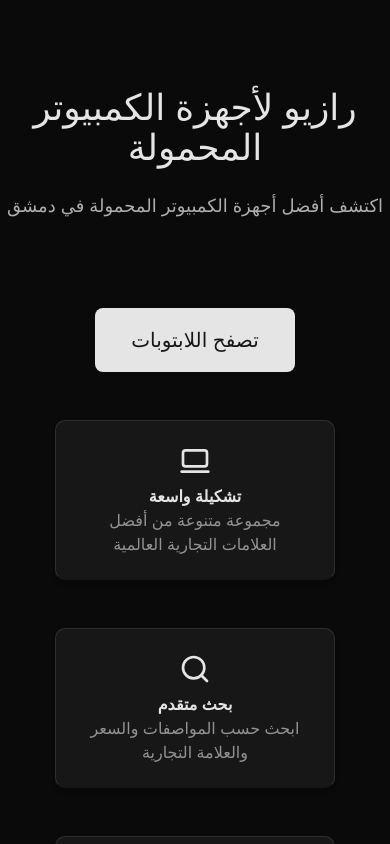
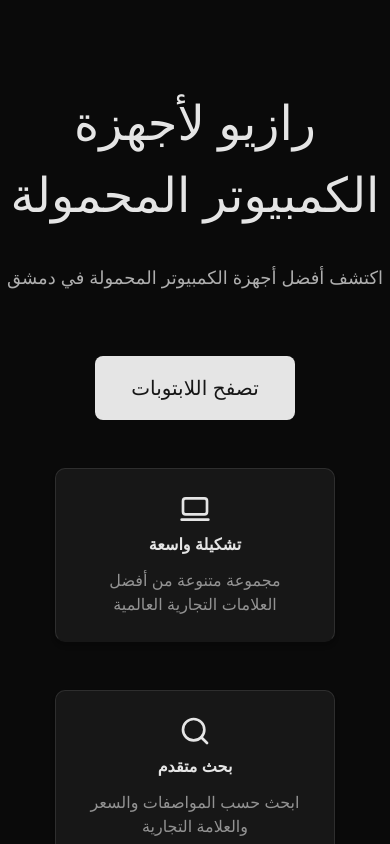
Before and after one commit to ahddev/razioxstore88, a Next.js app: page / in a window 390 px wide. Shown: the top 844 px of the page. Built offline with nearby package versions, Linux system fonts and the light colour scheme.

Commit message:
home page

```diff
--- a/app/page.tsx
+++ b/app/page.tsx
@@ -9,8 +9,8 @@ export default function Home() {
   return (
     <div className="container text-center text-primary mx-auto Alexandria">
       <div className="text-center py-16">
-        <div className="lg:text-7xl md:text-6xl text-4xl my-6">رازيو لأجهزة الكمبيوتر المحمولة</div>
-        <div className="lg:text-2xl text-lg opacity-75 my-6">
+        <div className="lg:text-7xl md:text-6xl text- text-5xl leading-18 my-6">رازيو لأجهزة الكمبيوتر المحمولة</div>
+        <div className="lg:text-2xl text-lg opacity-75 mt-8">
           اكتشف أفضل أجهزة الكمبيوتر المحمولة في دمشق
         </div>
       </div>
--- a/components/ui/bio-cards.tsx
+++ b/components/ui/bio-cards.tsx
@@ -8,10 +8,10 @@ type Props = {
 
 const BioCard: React.FC<Props> = ({ icon: Icon, heading, description }) => {
   return (
-    <div className="my-12 mx-auto gap-10 p-6 text-center border-1 border-b-card text-pretty rounded-lg shadow-md h-40 lg:w-100 md:w-70 w-70 dark:bg-card">
+    <div className="my-12 mx-auto gap-10 p-6 text-center border-1 border-b-card text-pretty rounded-lg shadow-md h-auto lg:w-100 w-70 dark:bg-card">
       <Icon className="w-8 h-8 m-auto" /> {/* Render the icon */}
       <div className="lg:text-xl sm:text-lg font-bold mt-2 dark:text-primary">{heading}</div>
-      <div className=" dark:text-primary opacity-60">{description}</div>
+      <div className="mt-3 dark:text-primary opacity-60">{description}</div>
     </div>
   );
 };
```
